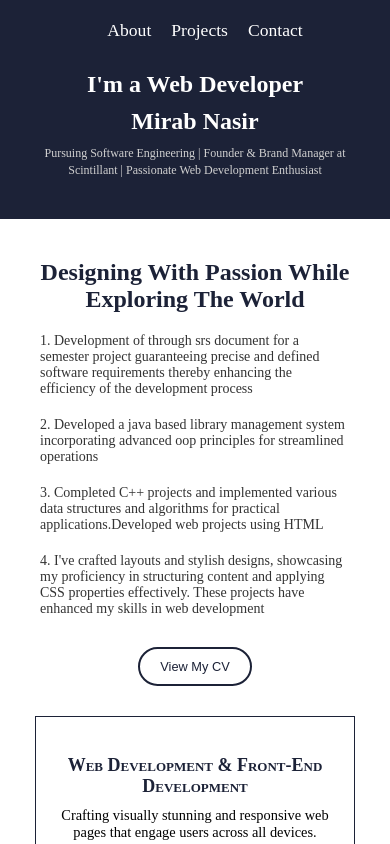
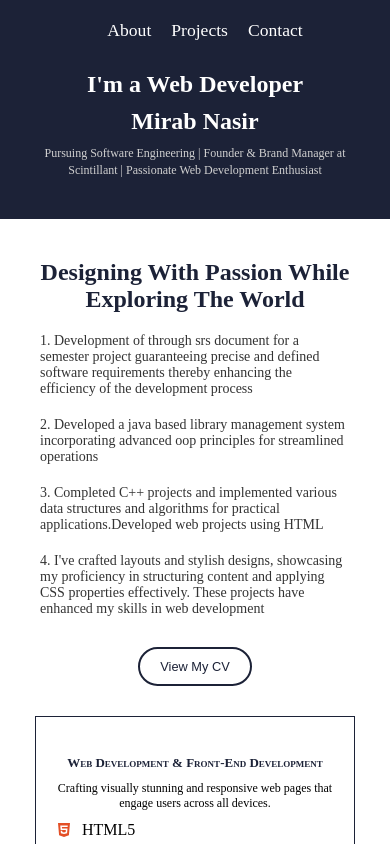
Before and after one commit to mirabnasir/React-Portfolio, a React (Vite) app: page / in a window 390 px wide. Shown: the top 844 px of the page. Built offline with nearby package versions, Linux system fonts and the light colour scheme.

Commit message:
make in css properties

```diff
--- a/src/About.css
+++ b/src/About.css
@@ -83,13 +83,13 @@ body {
     text-align: center;
     color: #1c2237;
     font-family: 'Times New Roman', Times, serif;
-    font-size: 16px;
+    font-size: 14px;
     font-variant: small-caps;
     margin-bottom: 10px;
 }
 
 .service p {
-    font-size: 14px;
+    font-size: 12px;
     margin-bottom: 10px;
     text-align: center;
 }
@@ -104,7 +104,7 @@ body {
 }
 
 .service li {
-    font-size: 15px;
+    font-size: 16px;
     margin-bottom: 5px;
     display: flex;
     align-items: center;
@@ -167,11 +167,11 @@ body {
     }
 
     .service h2 {
-        font-size: 1.125rem;
+        font-size: 13px;
     }
 
     .service p {
-        font-size: 0.9rem;
+        font-size: 12px;
     }
 
     .service-container {
--- a/src/Project.css
+++ b/src/Project.css
@@ -46,7 +46,7 @@ body {
     display: flex;
     cursor: pointer;
     flex-wrap: wrap;
-    margin: 0;
+    margin: 15px;
 }
 
 .service-box {
@@ -63,7 +63,7 @@ body {
 }
 
 .service-box img {
-    width: 80%;
+    width: 65%;
     height: auto;
     max-width: 300px;
     object-fit: cover;
@@ -144,7 +144,7 @@ body {
         padding: 0 30px 10px 30px;
     }
     .service-box img {
-        width: 100%;
+        width: 65%;
         max-width: 100%;
     }
     .call-to-action {
```
